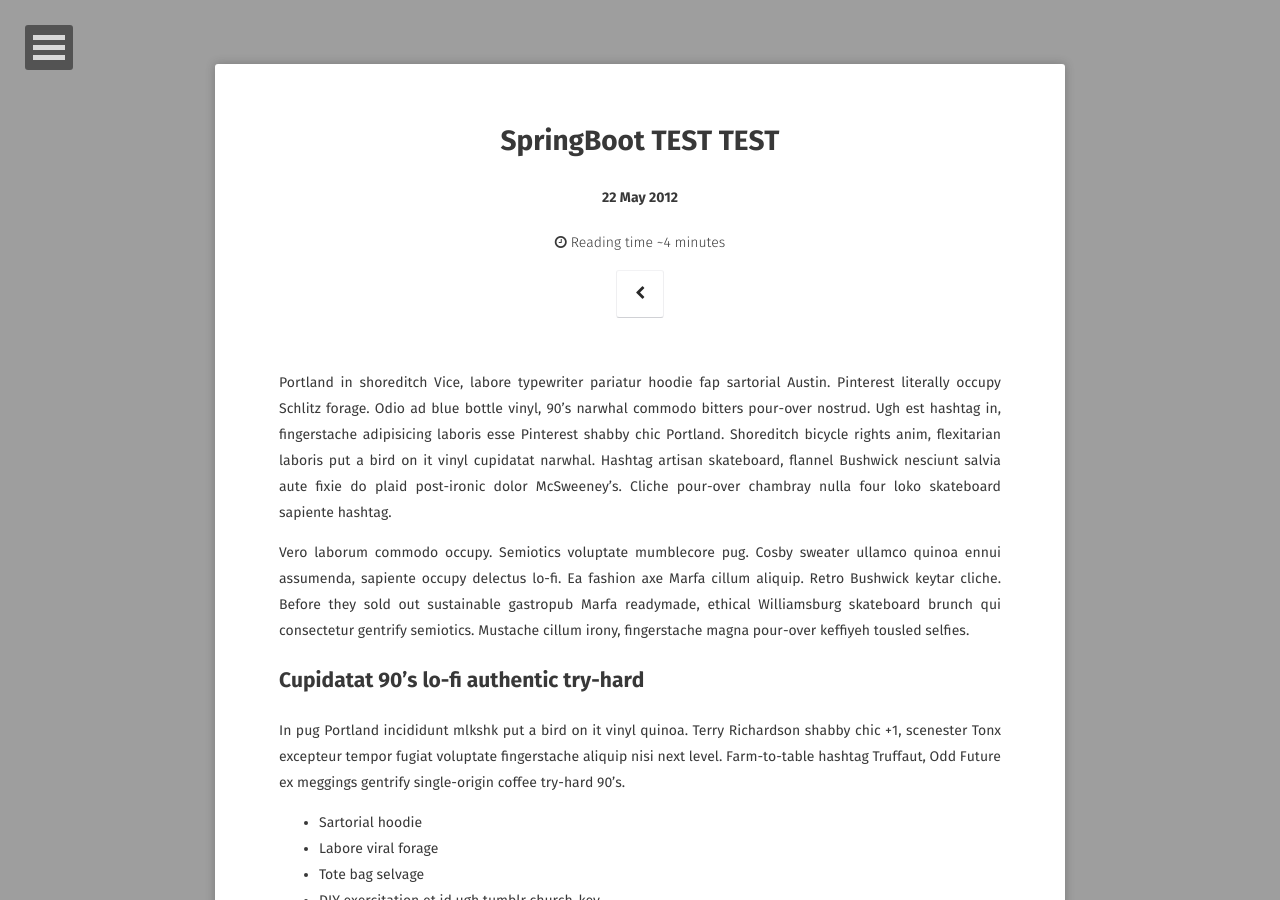
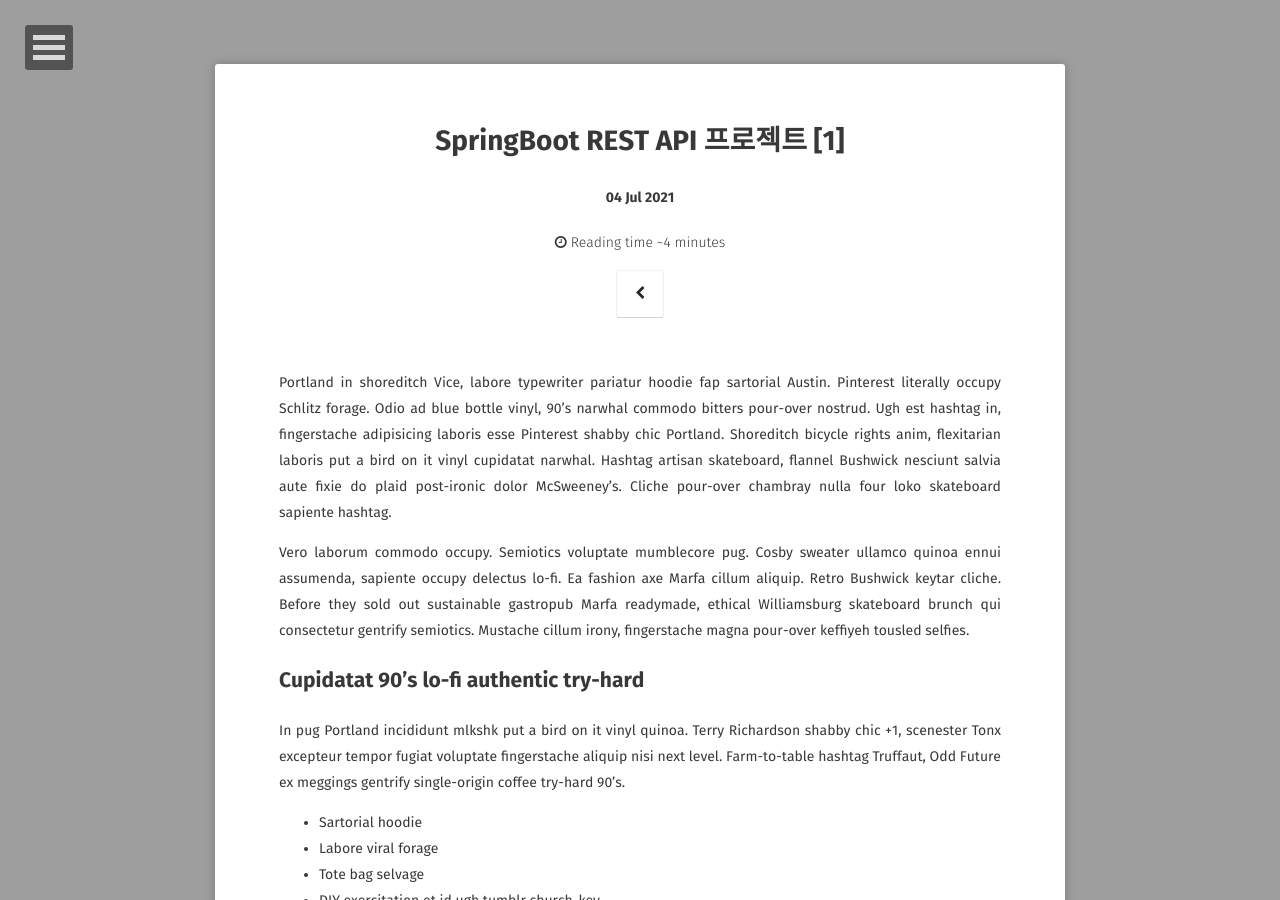
Before and after one commit to GayeonYoon/GayeonYoon.github.io, a Jekyll site: the page built from _posts/2021-07-04-RESTAPI-POST_1.md, in a window 1280 px wide and 900 px high. Built offline with Jekyll 4.4.1, drawn with Linux system fonts in a browser that asks for light colours; some web fonts are replaced; comment, search, counter and statistics services are not loaded.

Commit message:
Update and rename 2012-05-22-test_spring-post.md to 2021-07-04-RESTAPI-POST_1.md

```diff
--- a/_posts/2012-05-22-test_spring-post.md
+++ b/_posts/2021-07-04-RESTAPI-POST_1.md
@@ -1,7 +1,7 @@
 ---
 layout: post
-title: "SpringBoot TEST TEST"
-date: 2012-05-22
+title: "SpringBoot REST API 프로젝트 [1]"
+date: 2021-07-04
 excerpt: "A ton of text to test readability."
 tags: [sample post, readability, test]
 comments: true
```
